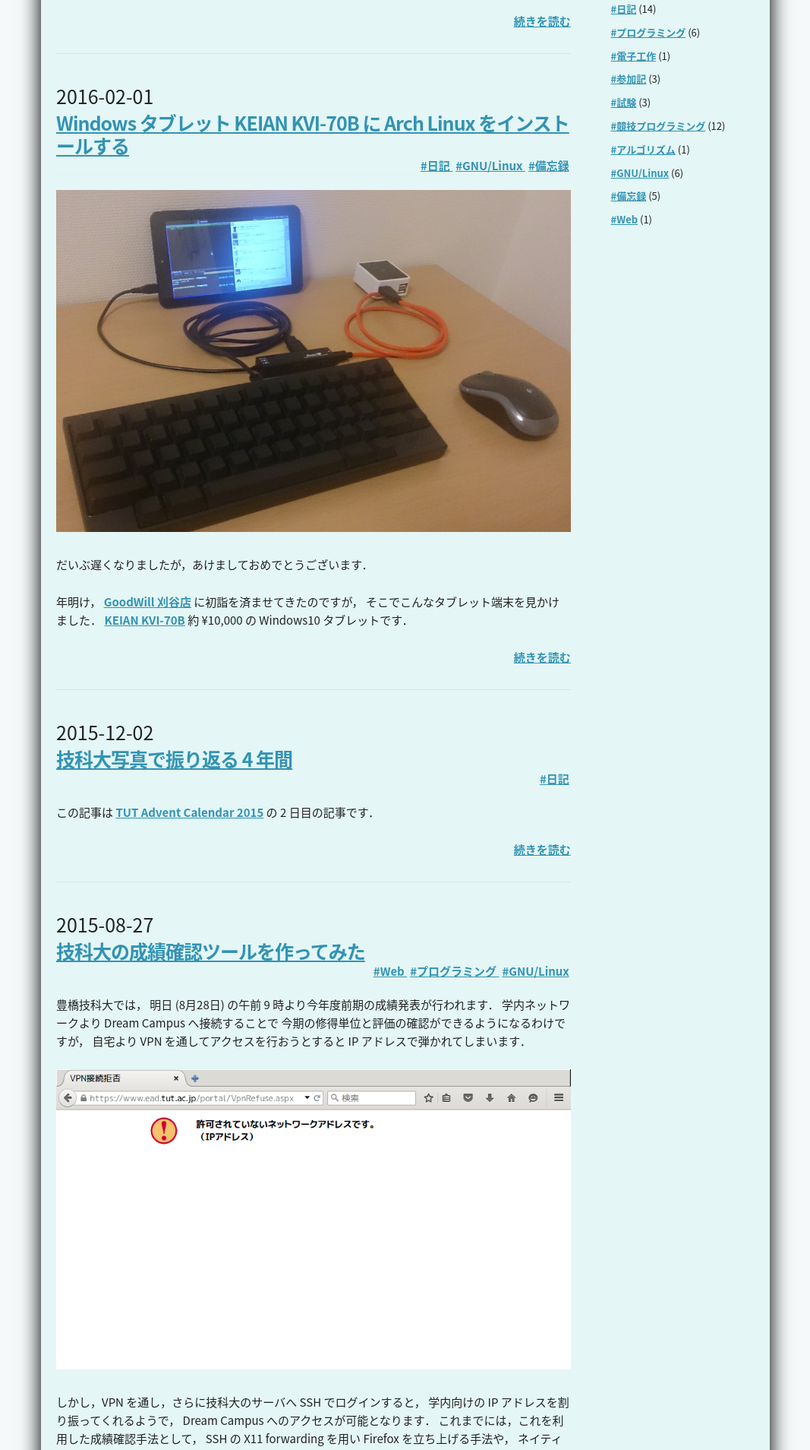
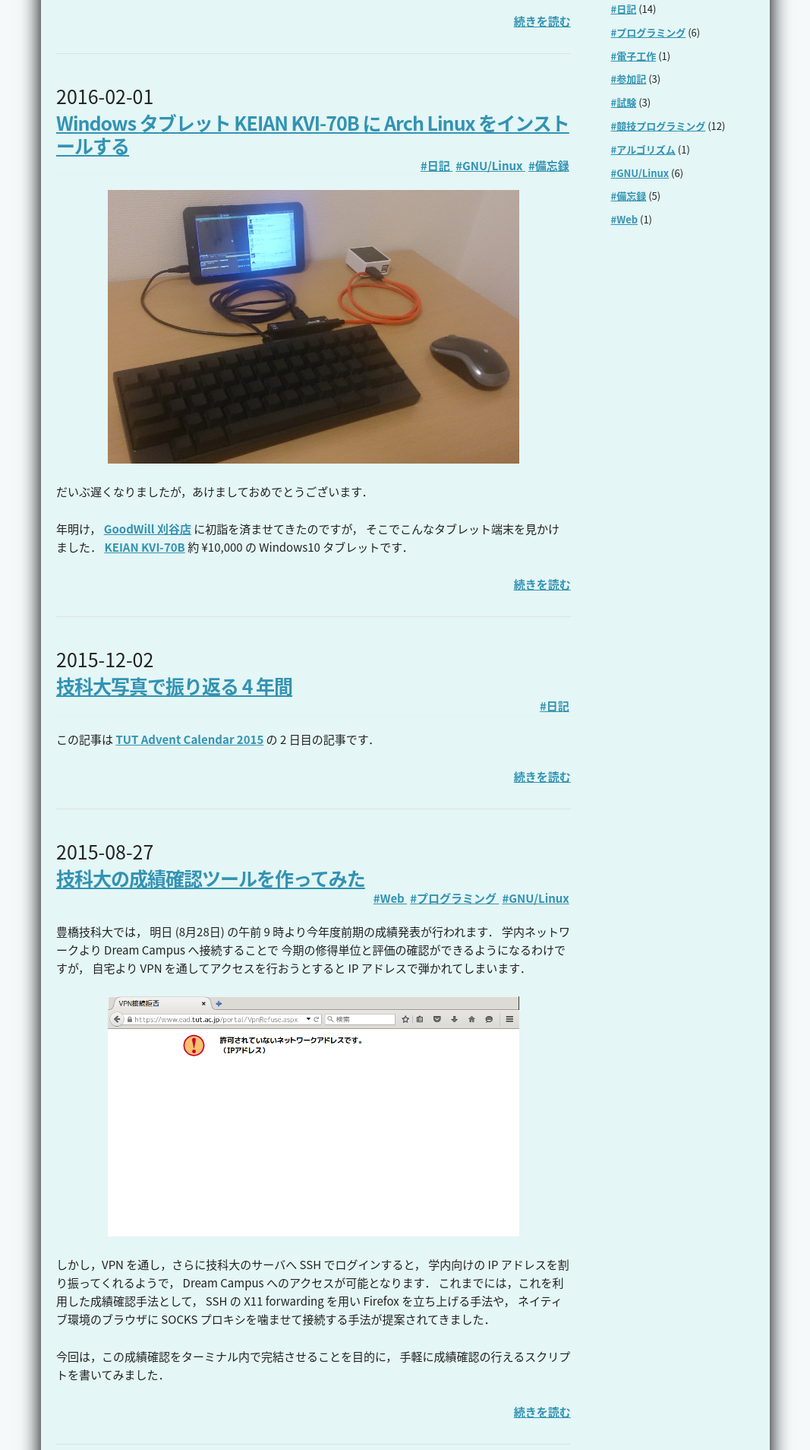
Before and after one commit to yantene/yantene.github.io, a Jekyll site: the page built from index.md, in a window 1280 px wide. Shown: the part 936-2844 px from the top of the page at 76% size, without its empty margins (106-1173 px from the left). Built offline with Jekyll 4.4.1, drawn with Linux system fonts in a browser that asks for light colours; comment, search, counter and statistics services are not loaded.

Commit message:
画像関係のCSSを修正

```diff
--- a/css/styles.css
+++ b/css/styles.css
@@ -122,7 +122,18 @@ div#main h6:before {
 }
 
 div#main img {
-  width: 100%;
+  display: block;
+  margin-left: auto;
+  margin-right: auto;
+  height: 'auto';
+  width: 80%;
+}
+
+div#main img.emoji {
+  display: inline-block;
+  width: 24px;
+  height: auto;
+  margin: 0;
 }
 
 div#postfooter {
```
